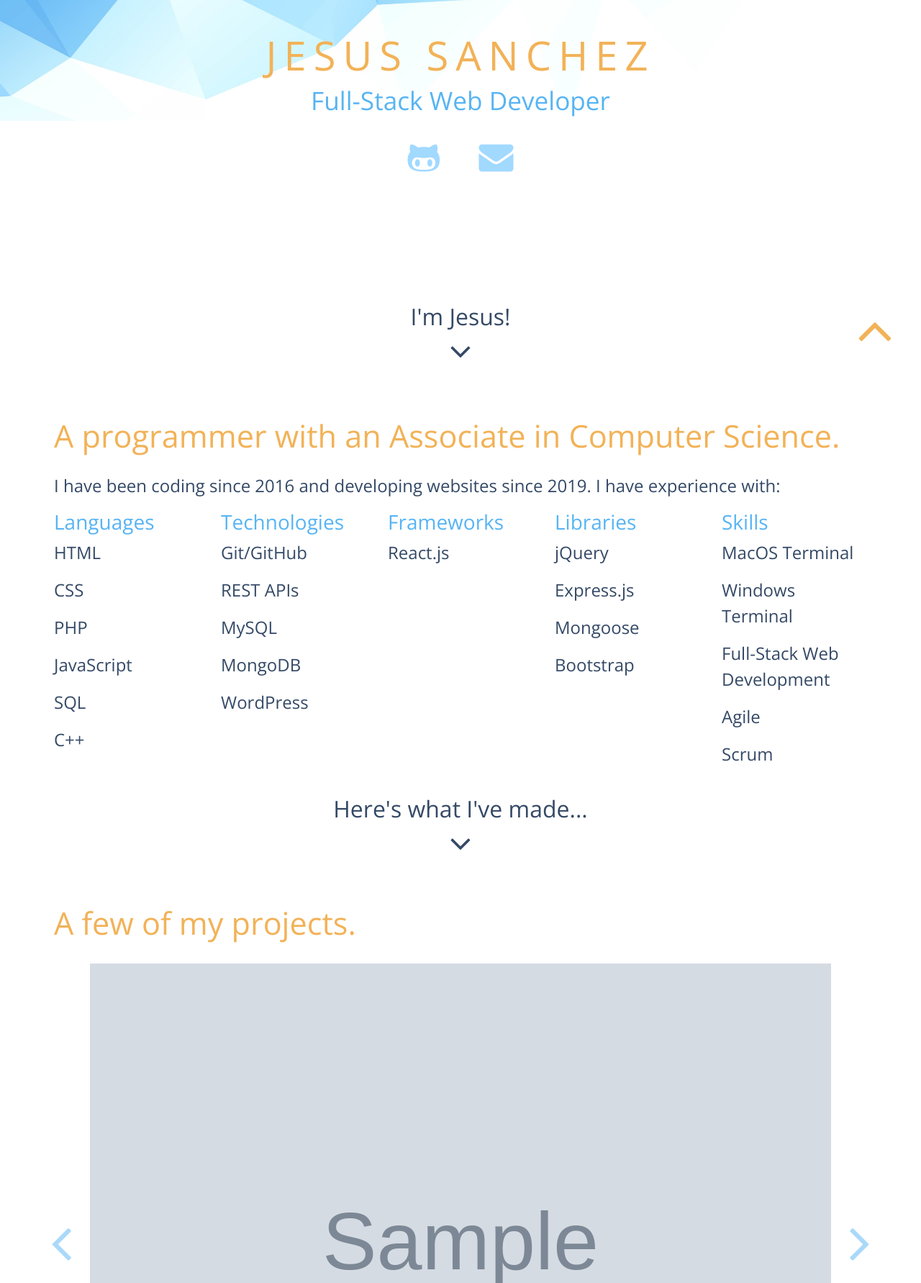
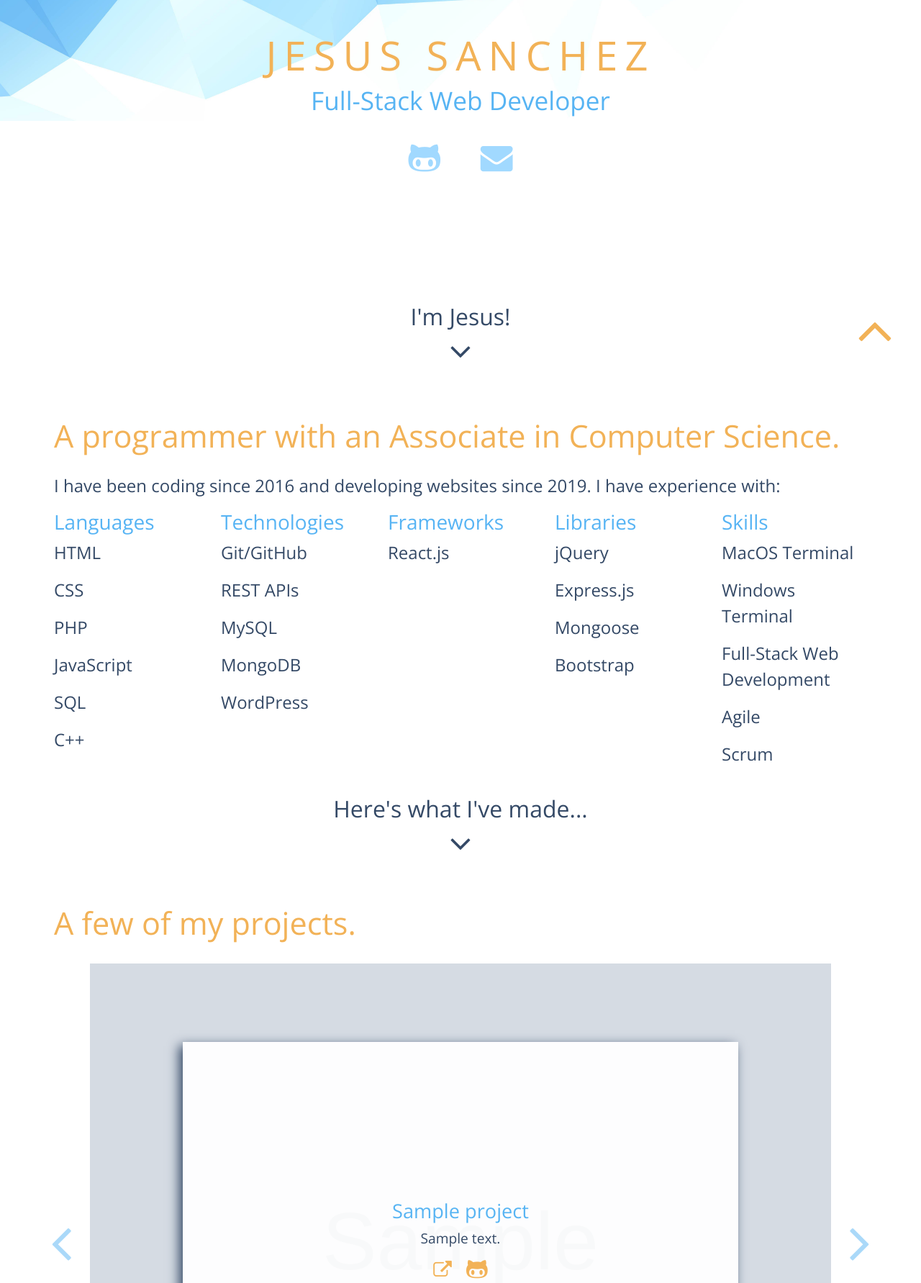
Before and after one commit to jxsanchez/Portfolio, a PHP site: page / in a window 1280 px wide. Shown: the part 245-2028 px from the top of the page at 72% size. Run offline with PHP 8.4, Linux system fonts and the light colour scheme; tables that the repository leaves empty or names only in its code hold one stand-in row (values such as "Sample post"); grey boxes marked "Sample" are stand-in pictures.

Commit message:
rework carousel to include links

```diff
--- a/partials/index/landing.php
+++ b/partials/index/landing.php
@@ -4,7 +4,7 @@
 
     <div class="landing-links-wrapper">
         <a href="https://github.com/jxsanchez" target="blank"><i class="contact-link fa fa-github-alt"></i></a>
-        <a href="mailto:jxasanchez@gmail.com"><i class="contact-link fa fa-envelope"></i></a>
+        <a href="#contact"><i class="contact-link fa fa-envelope"></i></a>
     </div>
 
     <div class="continue-wrapper">
--- a/partials/index/projects.php
+++ b/partials/index/projects.php
@@ -30,7 +30,7 @@
             <?php
                 // Display all projects as carousel items using database information
                 foreach($projects as $key => $project) {
-                    echo '<a href="'.$project["url"].'" class="carousel-item ';
+                    echo '<div class="carousel-item ';
 
                     // Add active class to first project
                     echo ($key == 0) ? ' active' : '';
@@ -39,11 +39,18 @@
 
                     echo '<img src="'.$project["img_url"].'" class="d-none d-md-block">
                         <img src="'.$project["img_url_m"].'" class="d-md-none d-xs-block">
-                        <div class="carousel-caption d-none d-md-block">
+
+                        <div class="carousel-caption">
                             <h5>'.$project["title"].'</h5>
                             <p>'.$project["description"].'</p>
+                            <div class="caption-links">';
+
+                    echo ($project["url"] != "none") ? '<a href="'.$project["url"].'" target="blank"><i class="fa fa-external-link"></i></a>' : '';
+                    echo ($project["github_url"] != "none") ? '<a href="'.$project["github_url"].'" target="blank"><i class="fa fa-github-alt"></i></a>' : '';
+
+                    echo' </div>
                         </div>
-                     </a>';
+                     </div>';
                 }
             ?>
         </div> <!-- end of carousel-inner -->
--- a/styles.css
+++ b/styles.css
@@ -165,6 +165,7 @@ p {
 }
 
 .landing-links-wrapper {
+  align-items: flex-end;
   width: 15%;
   display: flex;
   justify-content: space-evenly;
@@ -174,6 +175,10 @@ p {
 .contact-link {
   color: #a1d9ff;
   font-size: 3rem;
+}
+
+.contact-link.fa-envelope {
+  font-size: 2.8rem;
 }
 
 .contact-link:hover {
@@ -197,9 +202,16 @@ p {
 }
 
 .carousel {
-  height: 65vh;
+  height: fit-content;
   margin-top: 30px;
   padding: 0 200px;
+  display: flex;
+  align-items: center;
+  justify-content: center;
+}
+
+.carousel-indicators {
+  bottom: 50px;
 }
 
 .carousel-indicators li {
@@ -207,7 +219,7 @@ p {
 }
 
 .carousel-inner {
-  height: 100%;
+  height: fit-content;
 }
 
 .carousel-item {
@@ -224,13 +236,45 @@ p {
 }
 
 .carousel-caption {
-  bottom: 80px;
-  padding: 15px 30px 0;
-  background: rgba(255, 255, 255, 0.9);
+  align-items: center;
+  background: rgba(255, 255, 255, 0.95);
+  bottom: 0;
+  box-shadow: -5px 5px 15px #344966;
+  display: flex;
+  flex-direction: column;
+  height: 70%;
+  justify-content: center;
+  left: 0;
+  margin: auto;
+  padding: 0 50px;
+  right: 0;
+  top: 0;
+  width: 75%;
 }
 
 .carousel-caption h5 {
   color: #57b4f3;
+  font-size: 1.7rem;
+}
+
+.carousel-caption p {
+  font-size: 1rem;
+  margin-bottom: 10px;
+}
+
+.caption-links {
+  display: flex;
+  align-items: center;
+  justify-content: space-between;
+}
+
+.caption-links a {
+  color: #f2b257;
+  font-size: 1.6rem;
+  margin: 0 10px;
+}
+
+.caption-links a .fa-github-alt {
   font-size: 2rem;
 }
 
```
Also changed, not shown: .htaccess (added).
